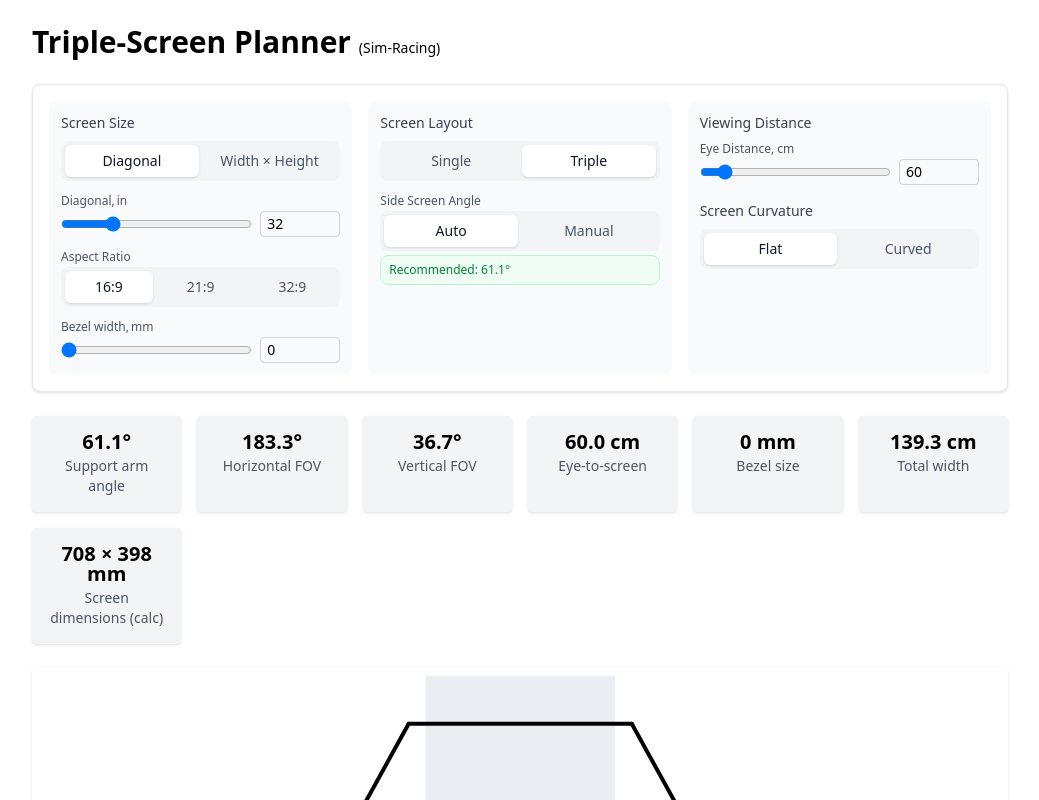
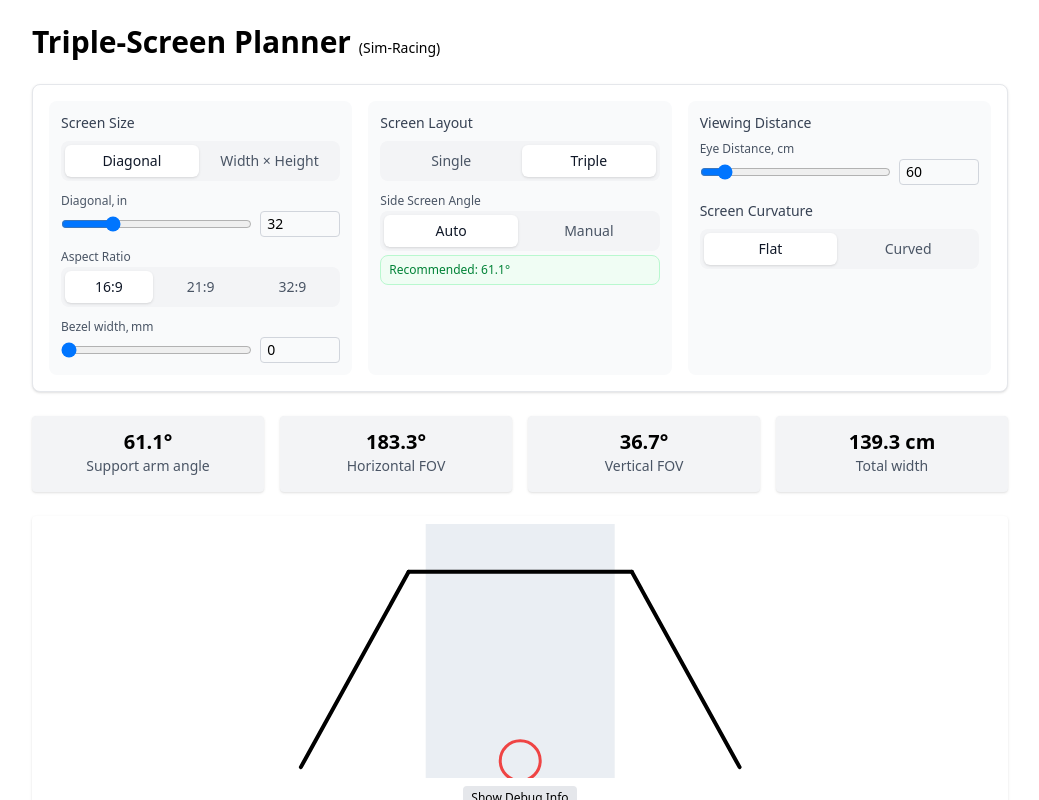
Before and after one commit to anzax/simrig-screen-planner, a React (Vite) app: page / in a window 1280 px wide. Shown: the top 800 px of the page, without its empty margins (120-1159 px from the left). Built offline with nearby package versions, Linux system fonts and the light colour scheme.

Commit message:
Simplify geometry and stats data structure.
Removed redundant curved screen properties and screen dimensions from return objects, tests, and UI. Adjusted related calculations and visual layout to support the streamlined data.

```diff
--- a/src/components/StatsDisplay.jsx
+++ b/src/components/StatsDisplay.jsx
@@ -3,7 +3,7 @@ import Card from './ui/Card'
 
 export default function StatsDisplay({ data }) {
   return (
-    <div className="grid sm:grid-cols-6 gap-4 text-center">
+    <div className="grid sm:grid-cols-4 gap-4 text-center">
       <Card
         v={`${data.sideAngleDeg.toFixed(1)}°`}
         l="Support arm angle"
@@ -11,54 +11,7 @@ export default function StatsDisplay({ data }) {
       />
       <Card v={`${data.hFOVdeg.toFixed(1)}°`} l="Horizontal FOV" />
       <Card v={`${data.vFOVdeg.toFixed(1)}°`} l="Vertical FOV" />
-
-      {data.curved && data.curved.isCurved ? (
-        <>
-          <Card
-            v={`${data.cm.distance.toFixed(1)} cm`}
-            l="Eye‑to‑center"
-            tooltip="Distance from eye to center of curved screen"
-          />
-          <Card
-            v={`${(data.curved.chordDistanceIn * 2.54).toFixed(1)} cm`}
-            l="Chord distance"
-            tooltip="Distance from eye to the chord plane (straight line between screen edges)"
-          />
-        </>
-      ) : (
-        <Card v={`${data.cm.distance.toFixed(1)} cm`} l="Eye‑to‑screen" />
-      )}
-
-      <Card v={`${Math.round(data.cm.bezel)} mm`} l="Bezel size" />
       <Card v={`${data.cm.totalWidth.toFixed(1)} cm`} l="Total width" />
-
-      {/* Show screen dimensions */}
-      <Card
-        v={`${data.screen.widthMm} × ${data.screen.heightMm} mm`}
-        l={data.screen.inputMode === 'diagonal' ? 'Screen dimensions (calc)' : 'Screen dimensions'}
-      />
-
-      {/* Show curved screen info if enabled */}
-      {data.curved && data.curved.isCurved && (
-        <>
-          <Card v={`${data.curved.curveRadius} mm`} l="Curve radius" />
-          <Card
-            v={`${Math.round(data.curved.chordIn * 25.4)} mm`}
-            l="Chord width"
-            tooltip="Straight-line width of the curved screen"
-          />
-          <Card
-            v={`${Math.round(data.curved.sagittaIn * 25.4)} mm`}
-            l="Curve depth"
-            tooltip="Maximum depth of the curve from the chord"
-          />
-          <Card
-            v={`${((data.curved.theta * 180) / Math.PI).toFixed(1)}°`}
-            l="Central angle"
-            tooltip="Angle subtended by the screen arc"
-          />
-        </>
-      )}
     </div>
   )
 }
--- a/src/utils/geometryCore.js
+++ b/src/utils/geometryCore.js
@@ -52,7 +52,7 @@ function calculateCurvedGeometry(W, curveRadius) {
   // Calculate sagitta (s = R * (1 - cos(theta/2)))
   const s = Rin * (1 - Math.cos(theta / 2))
 
-  return { C, s, Rin, theta }
+  return { C, s, Rin }
 }
 
 // Helper function to calculate normalized values for angle calculation
@@ -213,7 +213,6 @@ export function calculateScreenGeometry(params) {
   // Initialize curved screen variables
   let C = W // Default chord length is width (for flat screens)
   let s = 0 // Default sagitta is 0 (for flat screens)
-  let theta = 0 // Default central angle is 0 (for flat screens)
   let Rin = 0 // Default radius in inches
   let d_chord = d // Default chord distance is the actual distance (for flat screens)
 
@@ -223,7 +222,6 @@ export function calculateScreenGeometry(params) {
     C = curvedGeometry.C
     s = curvedGeometry.s
     Rin = curvedGeometry.Rin
-    theta = curvedGeometry.theta
 
     // For curved screens, we want to keep the distance to the deepest point of the curve
     // consistent with the flat screen distance (maintain actual screen-to-eye distance)
@@ -346,20 +344,5 @@ export function calculateScreenGeometry(params) {
     vFOVdeg,
     cm: { distance: distCm, bezel: bezelMm, totalWidth: totalWidthCm },
     geom: { pivotL, pivotR, uL, uR, svgArcs },
-    // Add curved screen info to the returned data
-    curved: {
-      isCurved,
-      curveRadius,
-      chordIn: isCurved ? C : W,
-      sagittaIn: s,
-      theta: theta,
-      chordDistanceIn: isCurved ? d_chord : d,
-    },
-    // Add screen dimensions info
-    screen: {
-      inputMode,
-      widthMm: inputMode === 'diagonal' ? Math.round(W * 25.4) : screenWidth,
-      heightMm: inputMode === 'diagonal' ? Math.round(H * 25.4) : screenHeight,
-    },
   }
 }
```
Also changed, not shown: 1 other file (tests, documents, lock files or other folders).
